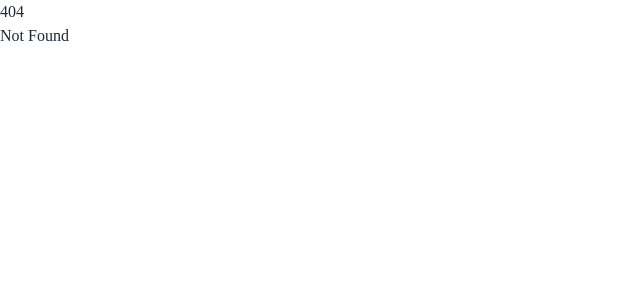
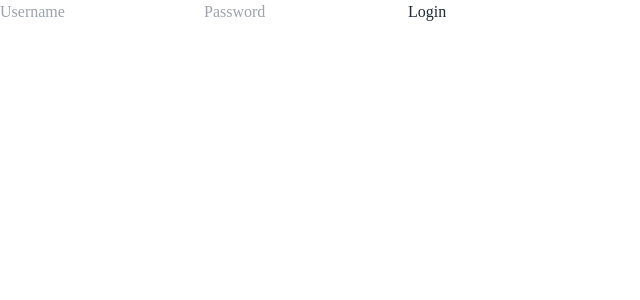
Before and after one commit to mabyoungg/spring-boot-sveltekit-front, a SvelteKit app: page /member/login in a window 1280 px wide. Before the commit this address had no page. Shown: the top 300 px of the page, without its empty margins (0-640 px from the left). Built offline with nearby package versions, Linux system fonts and the light colour scheme; a web font is replaced by a local one.

Commit message:
feat: 로그인 페이지

```diff
--- /dev/null
+++ b/src/routes/member/login/+page.svelte
@@ -0,0 +1,40 @@
+<script lang="ts">
+    function submitLoginForm(this: HTMLFormElement) {
+        const form: HTMLFormElement = this;
+        form.username.value = form.username.value.trim();
+        if (form.username.value.length === 0) {
+            alert('Username is required');
+            form.username.focus();
+            return;
+        }
+        form.password.value = form.password.value.trim();
+        if (form.password.value.length === 0) {
+            alert('Password is required');
+            form.password.focus();
+            return;
+        }
+        fetch('http://localhost:8090/api/v1/members/login', {
+            method: 'POST',
+            headers: {
+                'Content-Type': 'application/json'
+            },
+            body: JSON.stringify({
+                username: form.username.value,
+                password: form.password.value
+            })
+        })
+            .then(response => response.json())
+            .then(data => {
+                console.log(data);
+            })
+            .catch(error => {
+                console.error(error);
+            });
+    }
+</script>
+
+<form on:submit|preventDefault={submitLoginForm}>
+    <input type="text" name="username" placeholder="Username" />
+    <input type="password" name="password" placeholder="Password" />
+    <button type="submit">Login</button>
+</form>
```
